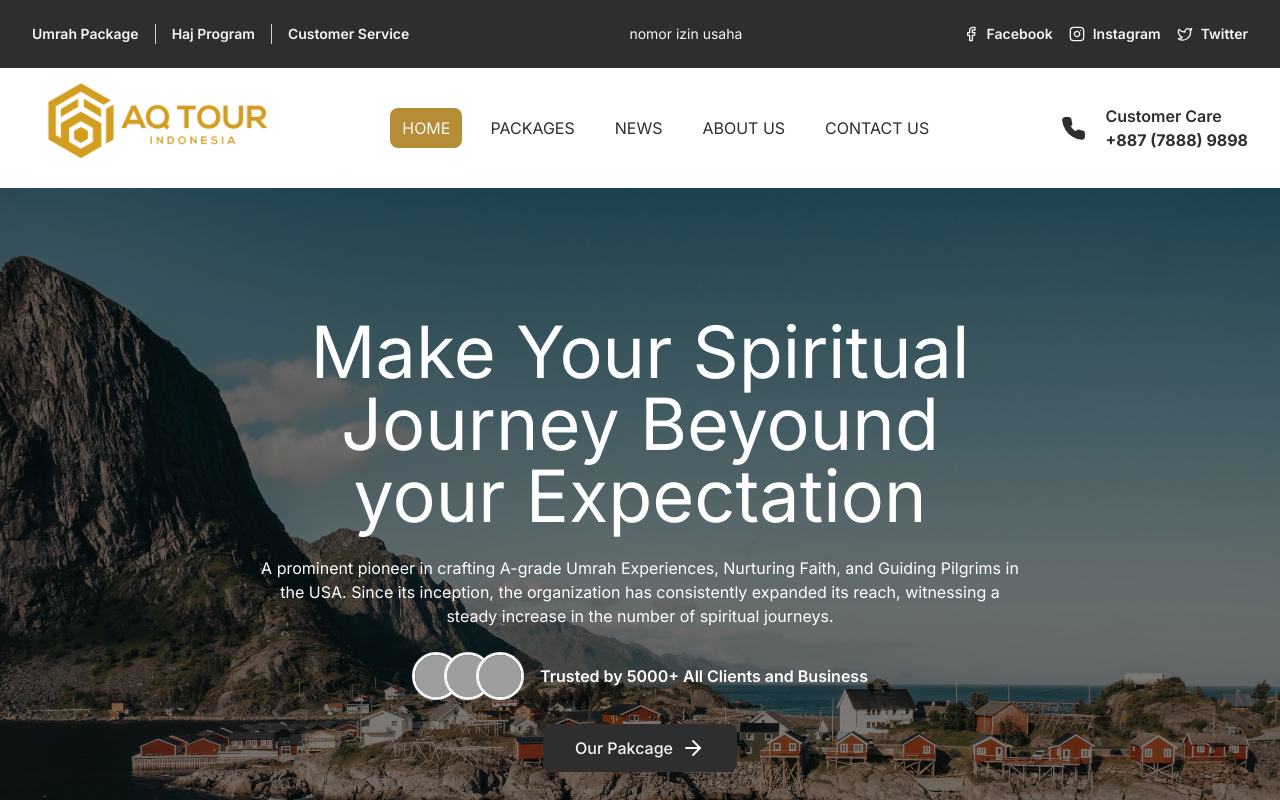
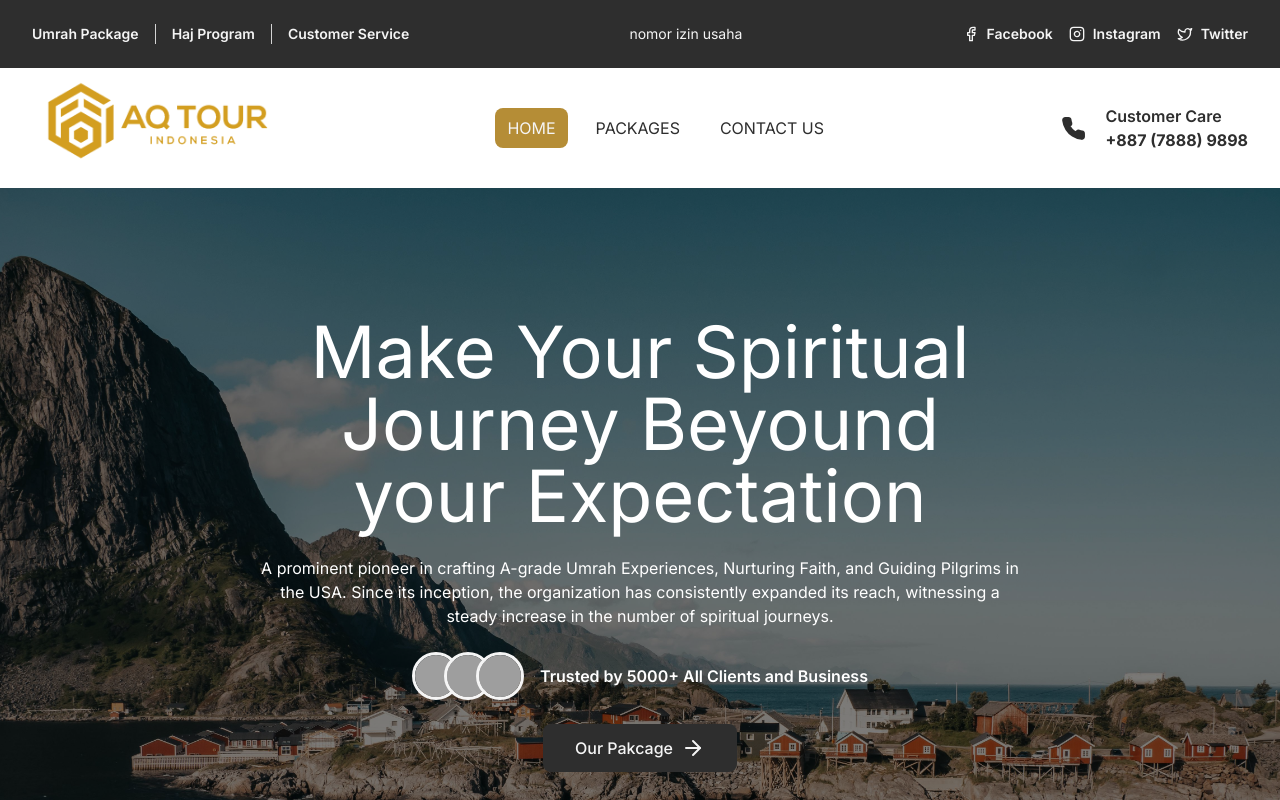
Before and after one commit to duniandewon/ksa-web, a Next.js app: page / in a window 1280 px wide. Shown: the top 800 px of the page. Built offline with nearby package versions, Linux system fonts and the light colour scheme; grey boxes are pictures that could not be loaded.

Commit message:
chore(navbar):Hide news and about us temporarily

```diff
--- a/src/components/Navbar/index.tsx
+++ b/src/components/Navbar/index.tsx
@@ -16,16 +16,16 @@ const MENUS = [
     label: "packages",
     path: "/packages",
   },
-  {
-    id: "news",
-    label: "news",
-    path: "/news",
-  },
-  {
-    id: "about-us",
-    label: "about us",
-    path: "/about-us",
-  },
+  // {
+  //   id: "news",
+  //   label: "news",
+  //   path: "/news",
+  // },
+  // {
+  //   id: "about-us",
+  //   label: "about us",
+  //   path: "/about-us",
+  // },
   {
     id: "contact-us",
     label: "contact us",
```
